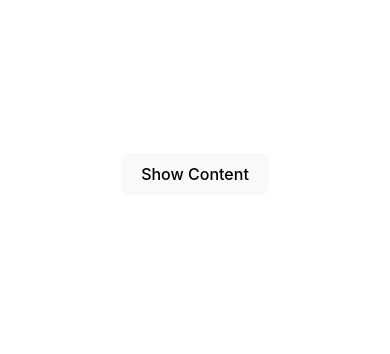
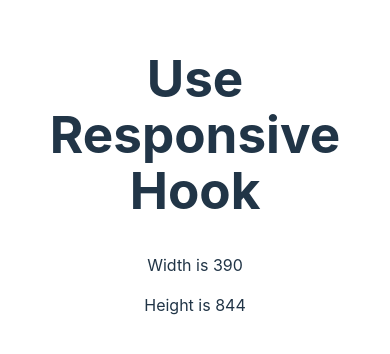
Before and after one commit to JWest2323/react-projects, a React (Vite) app: page / in a window 390 px wide. Shown: the part 248-602 px from the top of the page. Built offline with nearby package versions, Linux system fonts and the light colour scheme; what unsplash-js would draw is missing.

Commit message:
Custom useResponsive Hook Impl

```diff
--- a/src/App.jsx
+++ b/src/App.jsx
@@ -18,6 +18,7 @@ import FeatureFlagGlobalState from "./components/feature-flag/context/FeatureFla
 import FeatureFlag from "./components/feature-flag/FeatureFlag";
 import UseFetchHookTest from "./customHooks/use-fetch/test";
 import UseEscapeTest from "./customHooks/use-escape/test";
+import UseResponsiveTest from "./customHooks/use-responsive/test";
 
 
 const App = () => {
@@ -57,7 +58,9 @@ const App = () => {
 
       {/* <UseFetchHookTest /> */}
 
-      <UseEscapeTest />
+      {/* <UseEscapeTest /> */}
+
+      <UseResponsiveTest />
     </div>
   );
 };
--- /dev/null
+++ b/src/customHooks/use-responsive/test.jsx
@@ -0,0 +1,16 @@
+import useResponsiveHook from "./useResponsive";
+
+const UseResponsiveTest = () => {
+  const windowSize = useResponsiveHook();
+  const { height, width } = windowSize;
+
+  return (
+    <div>
+      <h1>Use Responsive Hook</h1>
+      <p>Width is {width}</p>
+      <p>Height is {height}</p>
+    </div>
+  );
+};
+
+export default UseResponsiveTest;
--- /dev/null
+++ b/src/customHooks/use-responsive/useResponsive.jsx
@@ -0,0 +1,29 @@
+import { useLayoutEffect, useState } from "react";
+
+const useResponsiveHook = () => {
+  const [windowSize, setWindowSize] = useState({
+    height: 0,
+    width: 0,
+  });
+
+  const handleResize = () => {
+    setWindowSize({
+      height: window.innerHeight,
+      width: window.innerWidth,
+    });
+  };
+
+  useLayoutEffect(() => {
+    handleResize();
+
+    window.addEventListener("resize", handleResize);
+
+    return () => {
+      window.removeEventListener("resize", handleResize);
+    };
+  }, []);
+
+  return windowSize;
+};
+
+export default useResponsiveHook;
```
